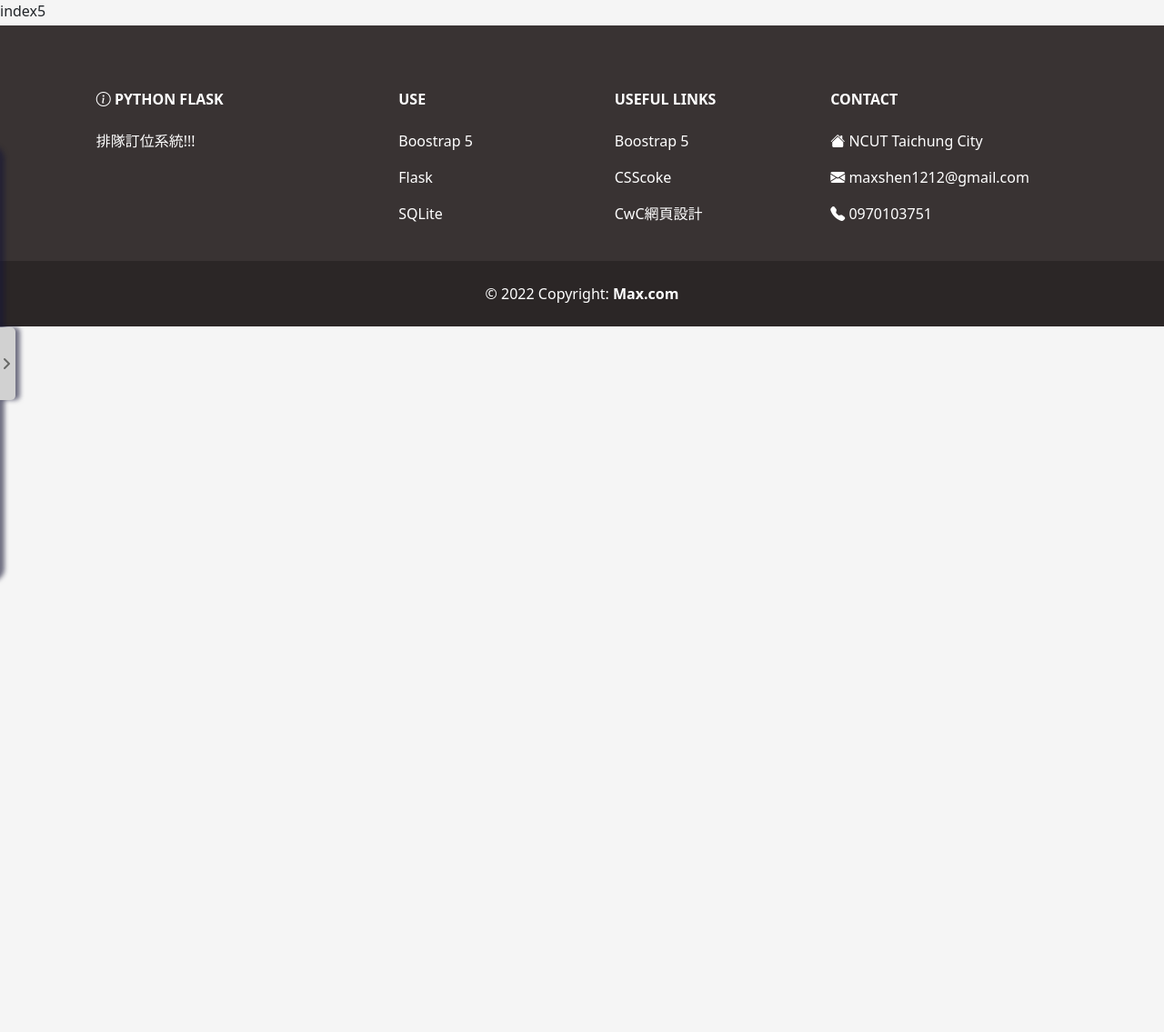
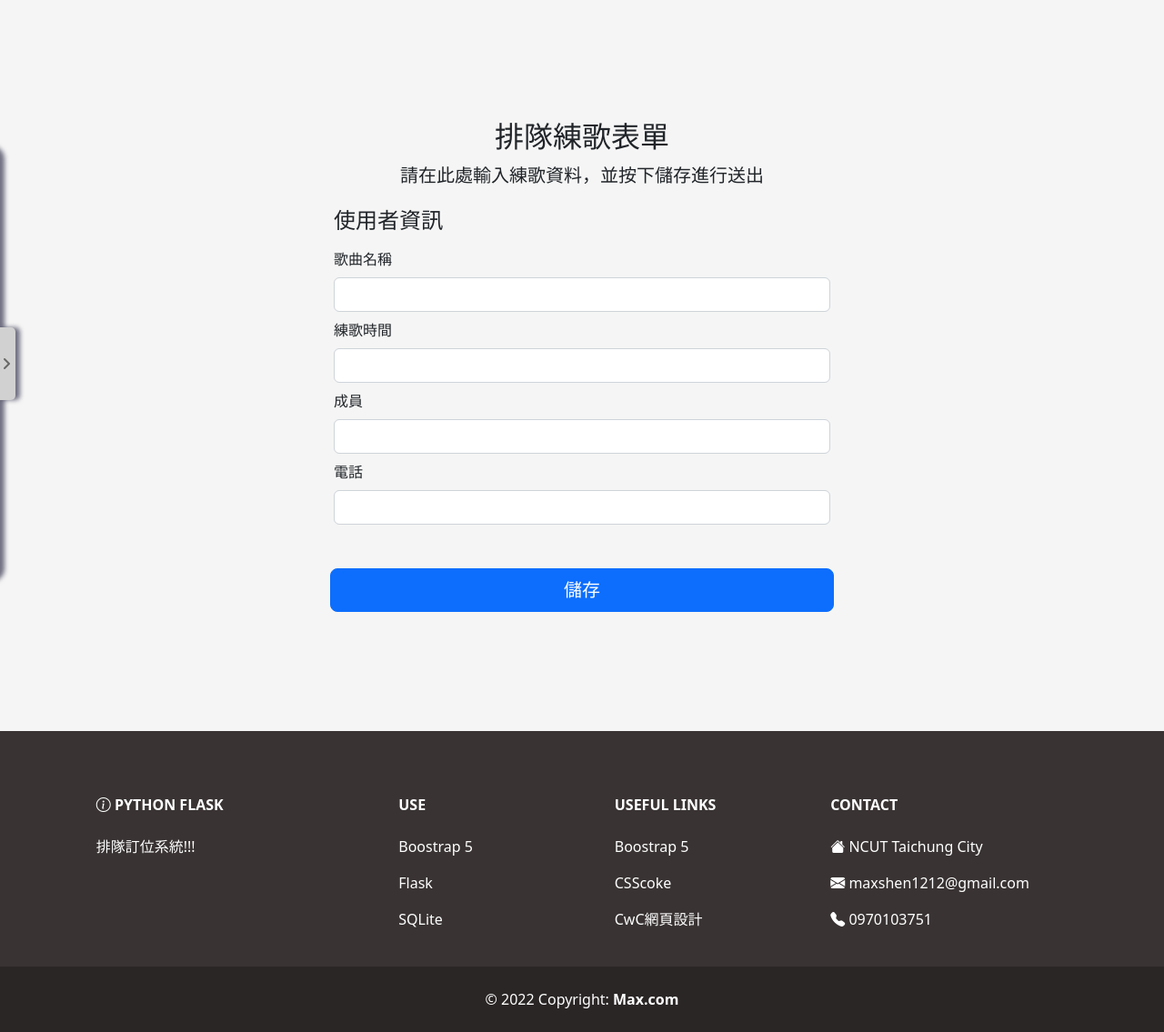
Before and after one commit to maxshen1212/Flask_project, a Flask app: page /index5 in a window 1280 px wide. Shown: the whole page at 91% size. Before the commit the page ends 640 px from the top, so only its background shows below. Run offline with Flask 3, Linux system fonts and the light colour scheme; some libraries are stand-ins or nearby versions.

Commit message:
renew_0605

```diff
--- a/templates/index2.html
+++ b/templates/index2.html
@@ -5,6 +5,3 @@
         index2
     </div>
 {% endblock %}
-{% block script %}
-
-{% endblock %}
--- a/templates/index4.html
+++ b/templates/index4.html
@@ -2,6 +2,6 @@
 
 {% block content %}
     <div>
-        index4
+        index
     </div>
 {% endblock %}
--- a/templates/index5.html
+++ b/templates/index5.html
@@ -1,7 +1,56 @@
-{% extends 'side_bar.html' %}
+{% extends 'side_bar.html' %} {% block content %}
+<div class="container" style="height: 100vh">
+  <div class="row justify-content-center align-items-center h-100">
+    <div class="col-lg-6 col-12">
+      <div class="py-1 text-center">
+        <!-- <img
+                  class="d-block mx-auto mb-4"
+                  src="../static/image/火鍋.jpg"
+                  alt=""
+                  width="72"
+                  height="70"
+                /> -->
+        <h2>排隊練歌表單</h2>
+        <p class="lead">請在此處輸入練歌資料，並按下儲存進行送出</p>
+      </div>
+      <h4 class="mb-3">使用者資訊</h4>
+      <form action="/settings" method="POST">
+        <div class="row g-2">
+          <!-- 姓名 -->
+          <div class="col-12">
+            <label for="name" class="form-label">歌曲名稱</label>
+            <input type="text" class="form-control" id="name" name="name" />
+            <div class="invalid-feedback">請填寫姓名！！</div>
+          </div>
+          <!-- 生日 -->
+          <div class="col-12">
+            <label for="birth" class="form-label">練歌時間</label>
+            <input type="text" class="form-control" id="birth" name="birth" />
+            <div class="invalid-feedback">請填寫生日！！</div>
+          </div>
+          <!-- 血型 -->
+          <div class="col-12">
+            <label for="blood" class="form-label">成員</label>
+            <input type="text" class="form-control" id="blood" name="blood" />
+            <div class="invalid-feedback">請填寫血型！！</div>
+          </div>
+          <!-- 電話 -->
+          <div class="col-12">
+            <label for="phone" class="form-label">電話</label>
+            <input type="text" class="form-control" id="phone" name="phone" />
+            <div class="invalid-feedback">請填寫電話！！</div>
+          </div>
 
-{% block content %}
-    <div>
-        index5
+          <button
+            class="btn btn-primary btn-lg mt-5"
+            type="submit"
+            value="Settings"
+          >
+            儲存
+          </button>
+        </div>
+      </form>
     </div>
+  </div>
+</div>
 {% endblock %}
```
Also changed, not shown: models/sqlite_arrange.py (+23 -0 lines), models/sqlite_select.py (+10 -0 lines), templates/index1.html (+93 -6 lines), templates/side_bar.html (+12 -15 lines).
